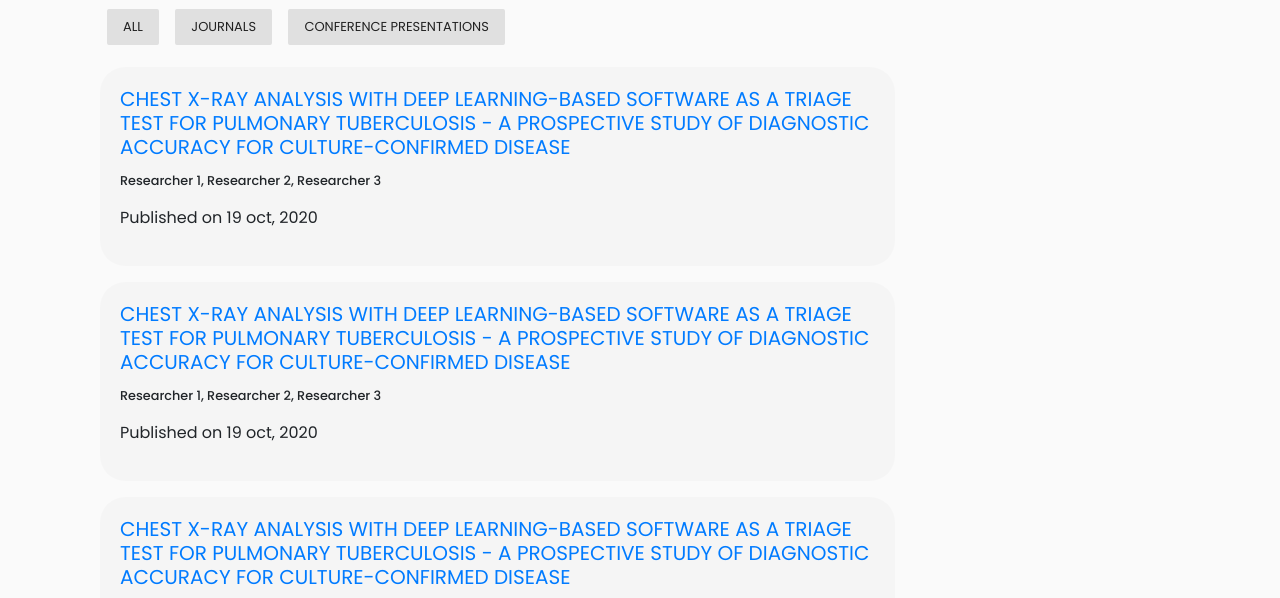
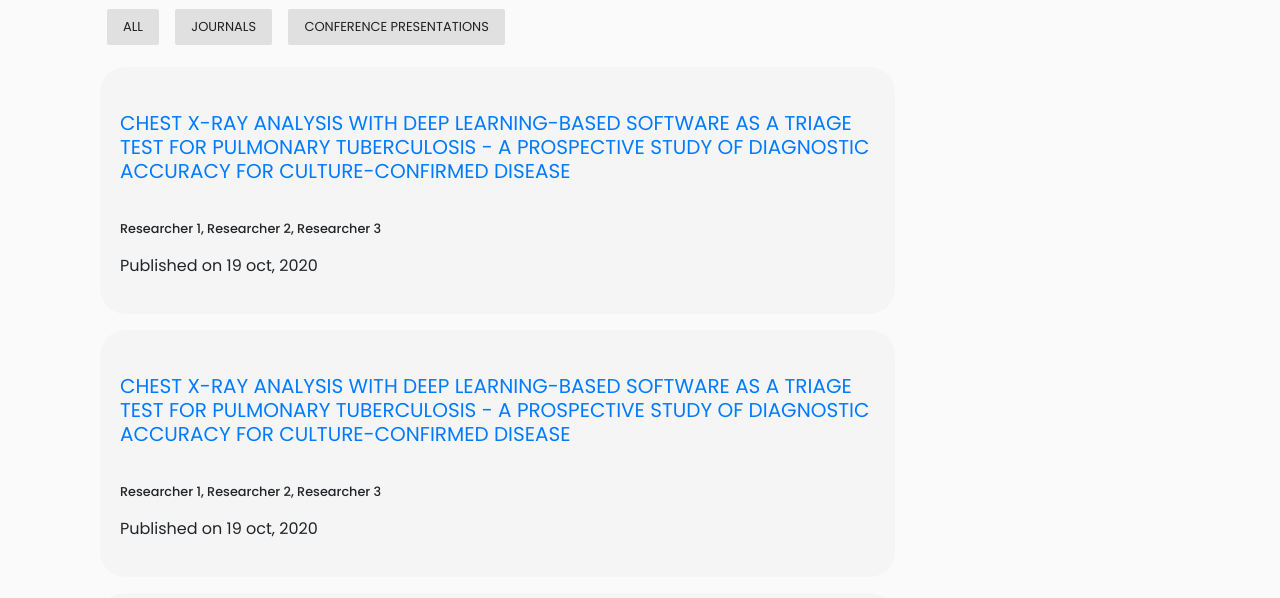
Before and after one commit to Debaprasad-dez/publication, a plain HTML site: page index.html in a window 1280 px wide. Shown: the part 133-731 px from the top of the page. Drawn offline with nearby package versions, Linux system fonts and the light colour scheme; a web font is replaced by a local one.

Commit message:
Update index.html

```diff
--- a/index.html
+++ b/index.html
@@ -188,7 +188,7 @@
                         <div class="card-body">
                           <a href="{{ post.url | prepend:site.baseurl }}">
 
-                            <h5 class="card-title">CHEST X-RAY ANALYSIS WITH DEEP LEARNING-BASED SOFTWARE AS A TRIAGE TEST FOR PULMONARY TUBERCULOSIS - A PROSPECTIVE STUDY OF DIAGNOSTIC ACCURACY FOR CULTURE-CONFIRMED DISEASE
+                            <h5 class="card-title py-4">CHEST X-RAY ANALYSIS WITH DEEP LEARNING-BASED SOFTWARE AS A TRIAGE TEST FOR PULMONARY TUBERCULOSIS - A PROSPECTIVE STUDY OF DIAGNOSTIC ACCURACY FOR CULTURE-CONFIRMED DISEASE
                             </h5>
                           </a>
                             <p class="small"><strong>Researcher 1, Researcher 2, Researcher 3</strong></p>
@@ -207,7 +207,7 @@
                         <div class="card-body">
                           <a href="{{ post.url | prepend:site.baseurl }}">
 
-                            <h5 class="card-title">CHEST X-RAY ANALYSIS WITH DEEP LEARNING-BASED SOFTWARE AS A TRIAGE TEST FOR PULMONARY TUBERCULOSIS - A PROSPECTIVE STUDY OF DIAGNOSTIC ACCURACY FOR CULTURE-CONFIRMED DISEASE
+                            <h5 class="card-title py-4">CHEST X-RAY ANALYSIS WITH DEEP LEARNING-BASED SOFTWARE AS A TRIAGE TEST FOR PULMONARY TUBERCULOSIS - A PROSPECTIVE STUDY OF DIAGNOSTIC ACCURACY FOR CULTURE-CONFIRMED DISEASE
                             </h5>
                           </a>
                             <p class="small"><strong>Researcher 1, Researcher 2, Researcher 3</strong></p>
@@ -226,7 +226,7 @@
                         <div class="card-body">
                           <a href="{{ post.url | prepend:site.baseurl }}">
 
-                            <h5 class="card-title">CHEST X-RAY ANALYSIS WITH DEEP LEARNING-BASED SOFTWARE AS A TRIAGE TEST FOR PULMONARY TUBERCULOSIS - A PROSPECTIVE STUDY OF DIAGNOSTIC ACCURACY FOR CULTURE-CONFIRMED DISEASE
+                            <h5 class="card-title py-4">CHEST X-RAY ANALYSIS WITH DEEP LEARNING-BASED SOFTWARE AS A TRIAGE TEST FOR PULMONARY TUBERCULOSIS - A PROSPECTIVE STUDY OF DIAGNOSTIC ACCURACY FOR CULTURE-CONFIRMED DISEASE
                             </h5>
                           </a>
                             <p class="small"><strong>Researcher 1, Researcher 2, Researcher 3</strong></p>
```
